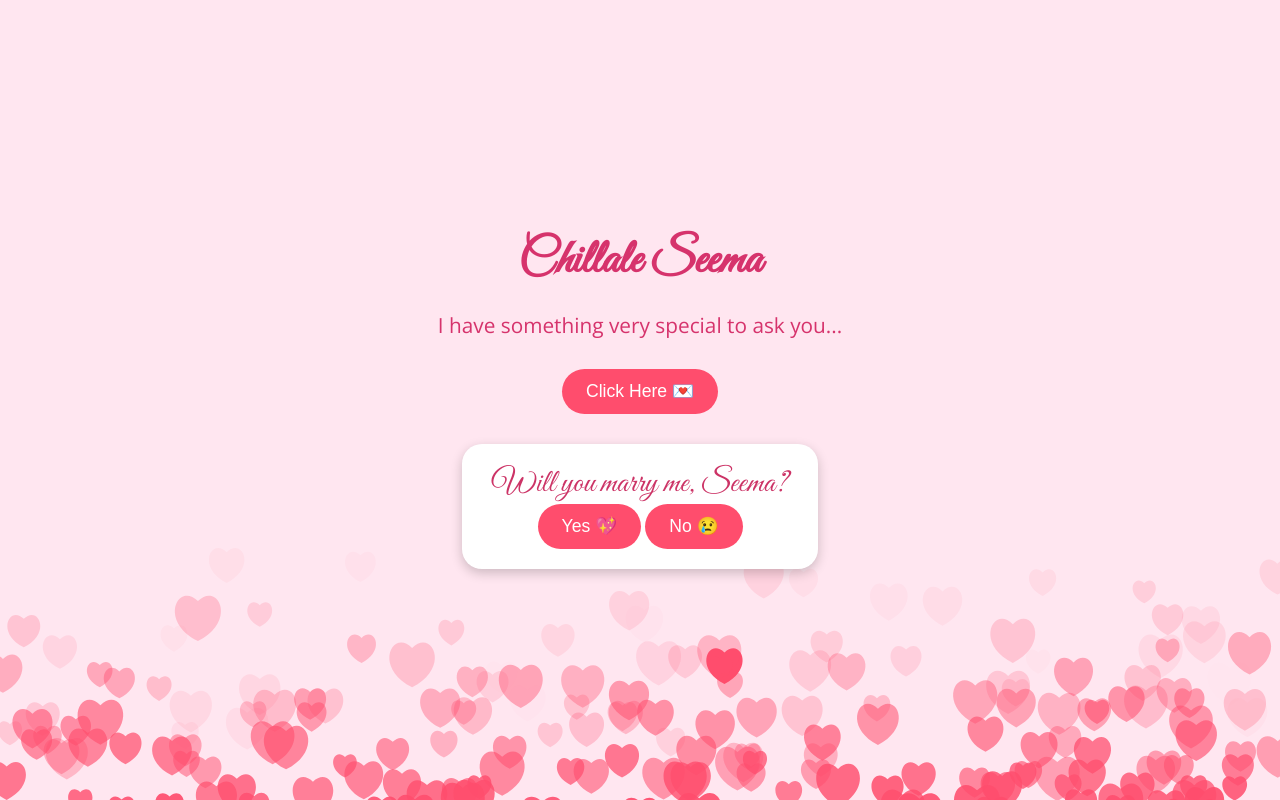
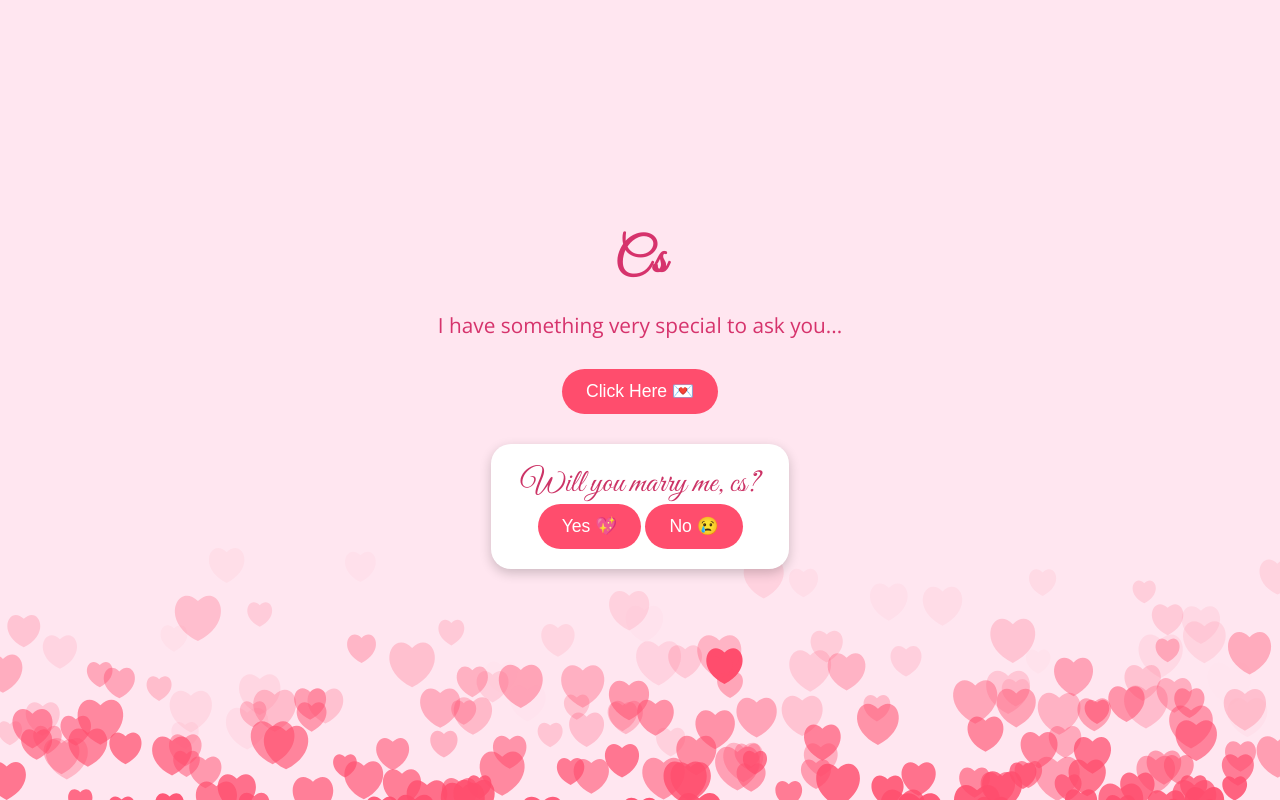
Before and after one commit to suspect28/shutUP, a plain HTML site: page index.html in a window 1280 px wide. Both pictures are taken after a click on the button "Click Here 💌". Drawn offline with nearby package versions, Linux system fonts and the light colour scheme.

Commit message:
Update index.html

```diff
--- a/index.html
+++ b/index.html
@@ -9,12 +9,12 @@
 </head>
 <body>
   <div class="container">
-    <h1 class="name">Chillale Seema</h1>
+    <h1 class="name">Cs</h1>
     <p class="message">I have something very special to ask you...</p>
     <button onclick="showProposal()">Click Here 💌</button>
 
     <div class="proposal-box" id="proposalBox">
-      <p class="proposal-text">Will you marry me, Seema?</p>
+      <p class="proposal-text">Will you marry me, cs?</p>
       <div class="response-buttons">
         <button class="yes-btn" onclick="handleYes()">Yes 💖</button>
         <button class="no-btn" onclick="handleNo()">No 😢</button>
```
